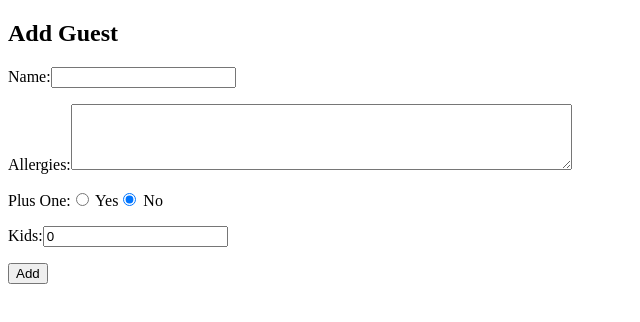
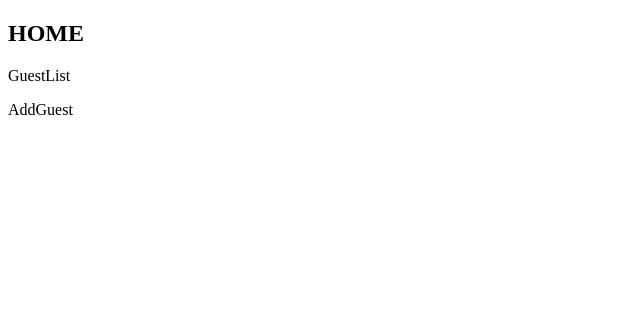
Before and after one commit to ramon-rcp/Event-Planner, a Next.js app in the folder nextjs-blog/: page / in a window 1280 px wide. Shown: the top 322 px of the page, without its empty margins (0-640 px from the left). Built offline with nearby package versions, Linux system fonts and the light colour scheme.

Commit message:
Implemented guestlist

```diff
--- a/nextjs-blog/public/AddGuest.tsx
+++ b/nextjs-blog/public/AddGuest.tsx
@@ -1,5 +1,4 @@
 import React, { ChangeEvent, Component, MouseEvent } from "react";
-import { Guest } from "./Guest";
 import { Show } from "./App";
 import { save } from "./server";
 
@@ -35,7 +34,7 @@ export class AddGuest extends Component<AgProps, AgState> {
     }
 
     render = (): JSX.Element => {
-        return <div>
+        return <main>
             <h2>
                 Add Guest
             </h2>
@@ -60,8 +59,8 @@ export class AddGuest extends Component<AgProps, AgState> {
                 <input type="number" value={this.state.kids} onChange={this.updateKids}></input>
             </p>
             {this.renderKids()}
-            <button onClick={this.addGuest}>Add</button>
-        </div>
+            <button onClick={this.addGuest}>Add</button><button onClick={this.goBack}>Back</button>
+        </main>
     }
 
     renderKids = (): JSX.Element => {
@@ -93,6 +92,10 @@ export class AddGuest extends Component<AgProps, AgState> {
                 <textarea rows={4} cols={60} value={this.state.plusoneinfo?.allergies} onChange={this.updatePoAllergies}></textarea>
             </p>
         </div>
+    }
+
+    goBack = (evt: MouseEvent<HTMLButtonElement>): void => {
+        this.props.openGL("guestlist")
     }
 
     addGuest = (evt: MouseEvent<HTMLButtonElement>): void => {
--- a/nextjs-blog/public/App.tsx
+++ b/nextjs-blog/public/App.tsx
@@ -1,5 +1,7 @@
 import React, { Component, MouseEvent } from "react"
 import { AddGuest } from "./AddGuest"
+import { Home } from "./Home"
+import { GuestList } from "./GuestList"
 
 export type Show = "home" | "guestlist" | "addguest" | "guestpage"
 
@@ -11,16 +13,20 @@ export class App extends Component<{}, State> {
     constructor(props: {}){
         super(props)
 
-        this.state = {showing: "addguest"}
+        this.state = {showing: "home"}
     }
 
     render = (): JSX.Element => {
         let page: JSX.Element = <div></div>
-        if(this.state.showing === "addguest"){
+        if(this.state.showing === "addguest") {
             page = <AddGuest openGL={this.openPage}/>
         }
-
-
+        else if(this.state.showing === "home") {
+            page = <Home openPage={this.openPage}/>
+        }
+        else if(this.state.showing === "guestlist") {
+            page = <GuestList openPage={this.openPage}/>
+        }
 
         return <div>
             <header>
--- /dev/null
+++ b/nextjs-blog/public/GuestList.tsx
@@ -0,0 +1,56 @@
+import React, { Component, MouseEvent } from "react";
+import { names } from "./server";
+import { Show } from "./App";
+
+type GlState = {
+    list?: string[];
+}
+
+type GlProps = {
+    openPage: (page: Show) => void
+}
+
+export class GuestList extends Component<GlProps, GlState> {
+    constructor(props: GlProps){
+        super(props)
+
+        this.state = {}
+    }
+
+    render = (): JSX.Element => {
+        console.log(this.state.list);
+
+        if(this.state.list === undefined){
+            this.getList()
+            return <main>LOADING...</main>
+        }
+        return <main>
+            <h2>
+                Guest List
+            </h2>
+            {this.renderList()}
+            <button onClick={this.openAg}>Add Guest</button>
+        </main>
+    }
+
+    renderList = (): JSX.Element => {
+        if(this.state.list === undefined) throw new Error("list is undefined")
+        const html: JSX.Element[] = []
+        for(const name of this.state.list){
+            html.push(
+                <li>
+                    {name}
+                </li>
+            )
+        }
+        return <ul>{html}</ul>
+    }
+
+    getList = (): void => {
+        this.setState({list: names()})
+    }
+
+    openAg = (evt: MouseEvent<HTMLElement>): void => {
+        this.props.openPage("addguest")
+    }
+}
--- a/nextjs-blog/public/Home.tsx
+++ b/nextjs-blog/public/Home.tsx
@@ -1,8 +1,8 @@
 import React, { Component, MouseEvent } from "react";
+import { Show } from "./App";
 
 type HomeProps = {
-    openGL: () => void
-    openAG: () => void
+    openPage: (page: Show) => void
 }
 
 
@@ -12,12 +12,20 @@ export class Home extends Component<HomeProps, {}> {
     }
 
     render = (): JSX.Element => {
-        return <div>
+        return <main>
             <h2>
                 HOME
             </h2>
-            <p><a onClick={this.props.openGL}>GuestList</a></p>
-            <p><a onClick={this.props.openGL}>AddGuest</a></p>
-        </div>
+            <p><a onClick={this.openGL}>GuestList</a></p>
+            <p><a onClick={this.openAG}>AddGuest</a></p>
+        </main>
+    }
+
+    openAG = (evt: MouseEvent<HTMLElement>): void => {
+        this.props.openPage("addguest")
+    }
+
+    openGL = (evt: MouseEvent<HTMLElement>): void => {
+        this.props.openPage("guestlist")
     }
 }
--- a/nextjs-blog/public/map.ts
+++ b/nextjs-blog/public/map.ts
@@ -44,7 +44,7 @@ class MyMap<T> implements MutableMap<T> {
     }
 
     names = (): string[] => {
-        return Array.from(this.map.keys())
+        return (Array.from(this.map.keys()) === null) ? [] : Array.from(this.map.keys())
     }
 }
 
```
Also changed, not shown: nextjs-blog/public/server.ts (line endings or trailing spaces).
